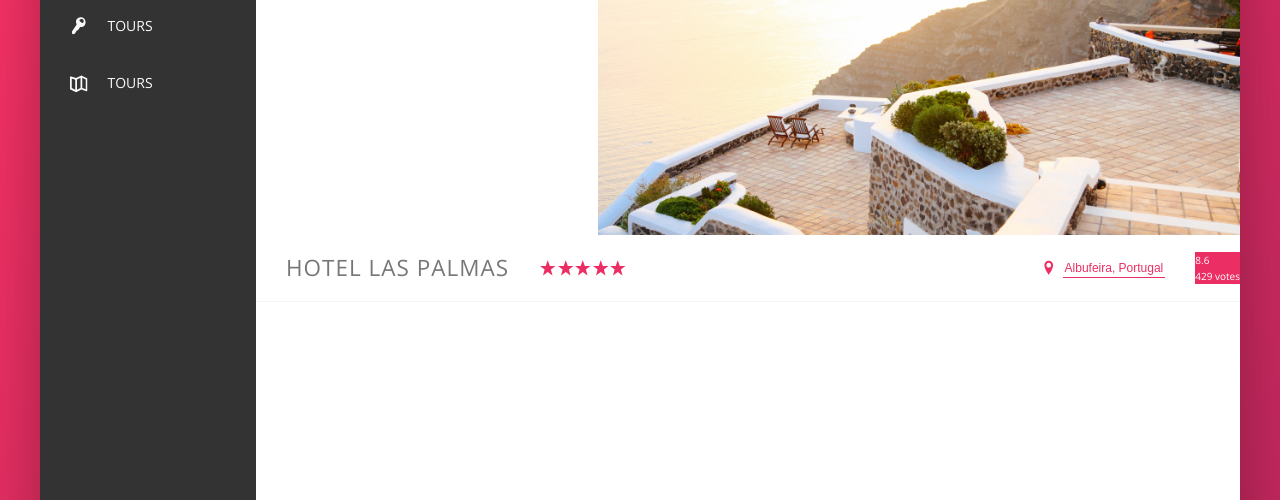
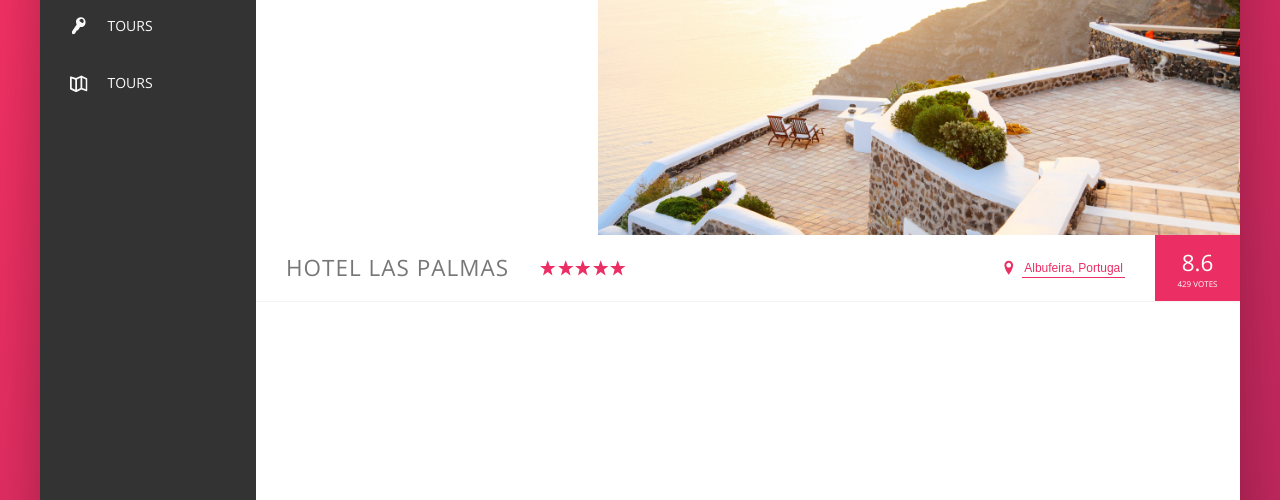
Before and after one commit to manupacheco/lab_trillo, a website: page index.html in a window 1280 px wide. Shown: the part 300-800 px from the top of the page. Drawn offline with nearby package versions, Linux system fonts and the light colour scheme.

Commit message:
done header overview hotel

```diff
--- a/sass/_components.scss
+++ b/sass/_components.scss
@@ -229,11 +229,23 @@
     background-color: var(--color-primary);
     color: #fff;
     margin-left: 3rem;
+    align-self: stretch;
+    padding: 0 2.25rem;
+
+    display: flex;
+    flex-direction: column;
+    align-items: center;
+    justify-content: center;
 
     &-average {
+      font-size: 2.25rem;
+      font-weight: 300;
+      margin-bottom: -3px;
     }
 
     &-count {
+      font-size: .8rem;
+      text-transform: uppercase;
     }
   }
 }
```
Also changed, not shown: css/style.css.
